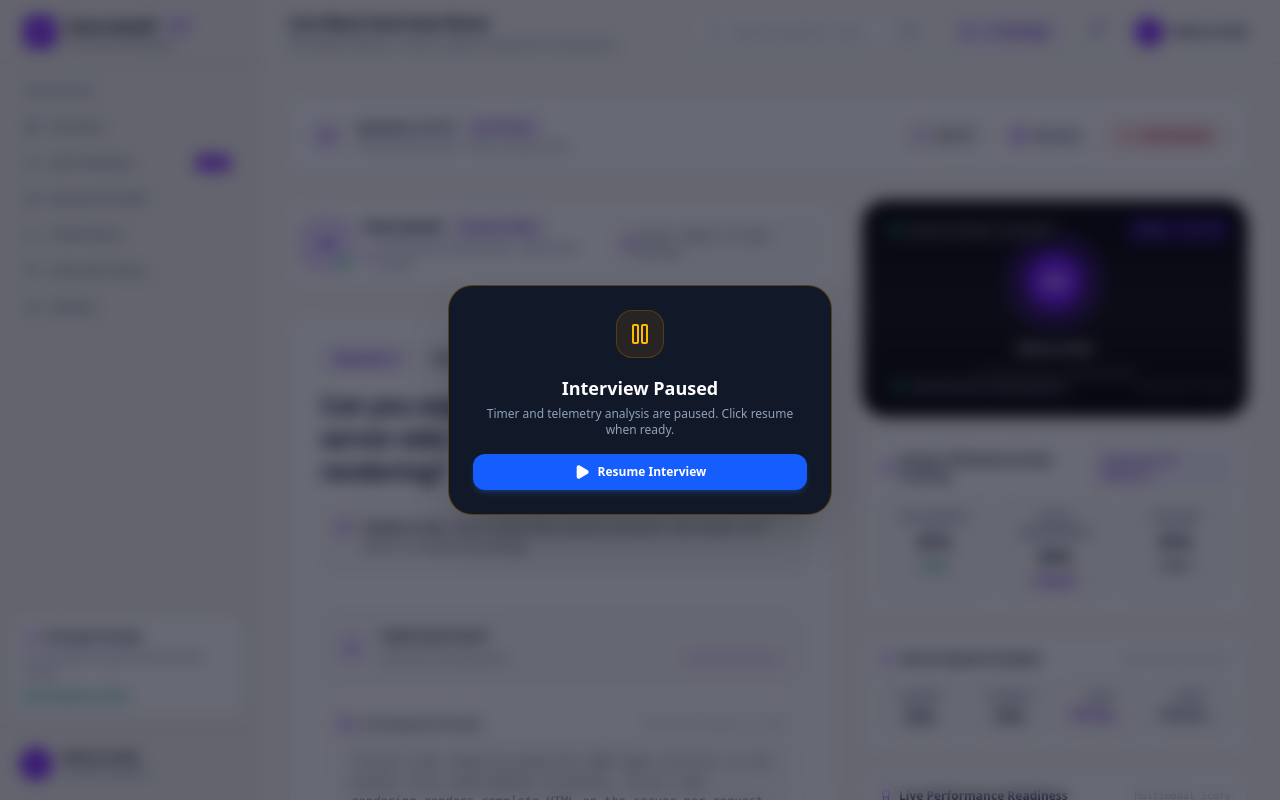
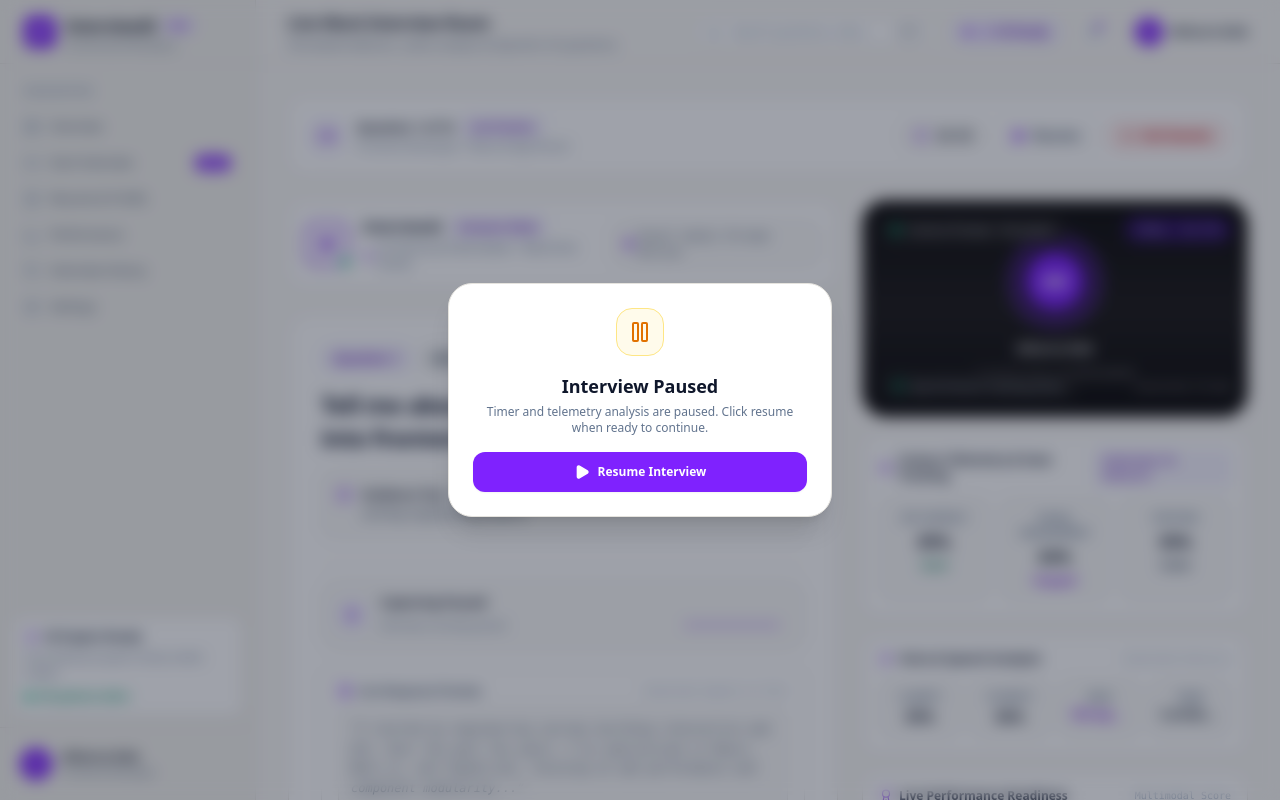
Before and after one commit to Atharva0393/interview-ai, a Next.js app: page /interview/session in a window 1280 px wide. Both pictures are taken after a click on the button "Pause". Shown: the top 800 px of the page. Built offline with nearby package versions, Linux system fonts and the light colour scheme.

Commit message:
feat(demo): improve end-to-end product cohesion and final presentation flow

```diff
--- a/src/app/interview/session/page.tsx
+++ b/src/app/interview/session/page.tsx
@@ -20,9 +20,9 @@ export default function InterviewSessionPage() {
   const router = useRouter();
 
   // Navigation & Question State
-  const [currentQuestionIndex, setCurrentQuestionIndex] = useState(2); // Start at Q3 (as in prompt example) or Q1
+  const [currentQuestionIndex, setCurrentQuestionIndex] = useState(0); // Start at Question 1
   const [isPaused, setIsPaused] = useState(false);
-  const [timerSeconds, setTimerSeconds] = useState(1122); // 18:42 countdown (as in prompt example)
+  const [timerSeconds, setTimerSeconds] = useState(1200); // 20:00 countdown
   const [isEndModalOpen, setIsEndModalOpen] = useState(false);
 
   // Fluctuating Telemetry State
@@ -164,20 +164,20 @@ export default function InterviewSessionPage() {
 
         {/* Interview Paused Overlay Banner */}
         {isPaused && (
-          <div className="fixed inset-0 z-40 bg-slate-950/60 backdrop-blur-sm flex items-center justify-center p-4">
-            <div className="p-6 rounded-3xl bg-[#111827] border border-amber-500/30 text-center space-y-4 shadow-2xl max-w-sm w-full animate-in zoom-in-95 duration-200">
-              <div className="w-12 h-12 rounded-2xl bg-amber-500/10 border border-amber-500/20 text-amber-400 flex items-center justify-center mx-auto">
+          <div className="fixed inset-0 z-40 bg-slate-900/40 backdrop-blur-sm flex items-center justify-center p-4 animate-in fade-in duration-200">
+            <div className="p-6 rounded-3xl bg-white border border-[#e5e3de] text-center space-y-4 shadow-xl max-w-sm w-full">
+              <div className="w-12 h-12 rounded-2xl bg-amber-50 border border-amber-200 text-amber-600 flex items-center justify-center mx-auto">
                 <Pause className="w-6 h-6" />
               </div>
               <div className="space-y-1">
-                <h3 className="text-lg font-bold text-white">Interview Paused</h3>
-                <p className="text-xs text-slate-400">
-                  Timer and telemetry analysis are paused. Click resume when ready.
+                <h3 className="text-lg font-extrabold text-slate-900">Interview Paused</h3>
+                <p className="text-xs text-slate-500 font-normal">
+                  Timer and telemetry analysis are paused. Click resume when ready to continue.
                 </p>
               </div>
               <button
                 onClick={() => setIsPaused(false)}
-                className="w-full py-2.5 rounded-xl bg-blue-600 hover:bg-blue-500 text-white text-xs font-bold transition-all shadow-md shadow-blue-500/20 flex items-center justify-center gap-2 cursor-pointer"
+                className="w-full py-3 rounded-xl bg-violet-600 hover:bg-violet-700 text-white text-xs font-bold transition-all shadow-xs flex items-center justify-center gap-2 cursor-pointer focus-visible:ring-2 focus-visible:ring-violet-500 focus-visible:outline-none"
               >
                 <Play className="w-4 h-4 fill-current" />
                 <span>Resume Interview</span>
--- a/src/lib/mock-data.ts
+++ b/src/lib/mock-data.ts
@@ -67,7 +67,7 @@ export interface ResumeAnalysisData {
 export const MOCK_USER_PROFILE: UserProfile = {
   name: "Atharva Kale",
   avatar: "/avatar.png",
-  role: "Frontend Engineer",
+  role: "Frontend Developer",
   targetCompany: "Top Tech Scaleup",
   experienceLevel: "Fresher / Entry Level",
   resumeFileName: "Atharva_Kale_Resume.pdf",
@@ -140,28 +140,28 @@ export const MOCK_RECENT_INTERVIEWS: RecentInterview[] = [
   },
   {
     id: "int-102",
-    title: "Software Engineer Interview",
-    role: "Full Stack Engineer",
+    title: "Advanced Frontend Technical Mock",
+    role: "Frontend Developer",
     score: 88,
     date: "2026-09-02",
     timeAgo: "5 days ago",
     duration: "25 mins",
     questionsCount: 8,
     status: "Completed",
-    tags: ["System Design", "Web Performance", "Core Web Vitals"],
-    feedbackSummary: "Peak performance session with strong database and Web Performance benchmarks.",
+    tags: ["Web Performance", "Core Web Vitals", "Optimization"],
+    feedbackSummary: "Peak performance session with strong Lighthouse and Core Web Vitals benchmarks.",
   },
   {
     id: "int-103",
-    title: "Product Analyst Interview",
-    role: "Technical Product Specialist",
+    title: "Frontend & STAR Framework Mock",
+    role: "Frontend Developer",
     score: 82,
     date: "2026-08-28",
     timeAgo: "1 week ago",
     duration: "20 mins",
     questionsCount: 8,
     status: "Completed",
-    tags: ["Data Metrics", "User Funnel", "Problem Solving"],
+    tags: ["Behavioral", "STAR Method", "Problem Solving"],
     feedbackSummary: "Superb structured delivery with high confidence metrics throughout.",
   },
 ];
```
